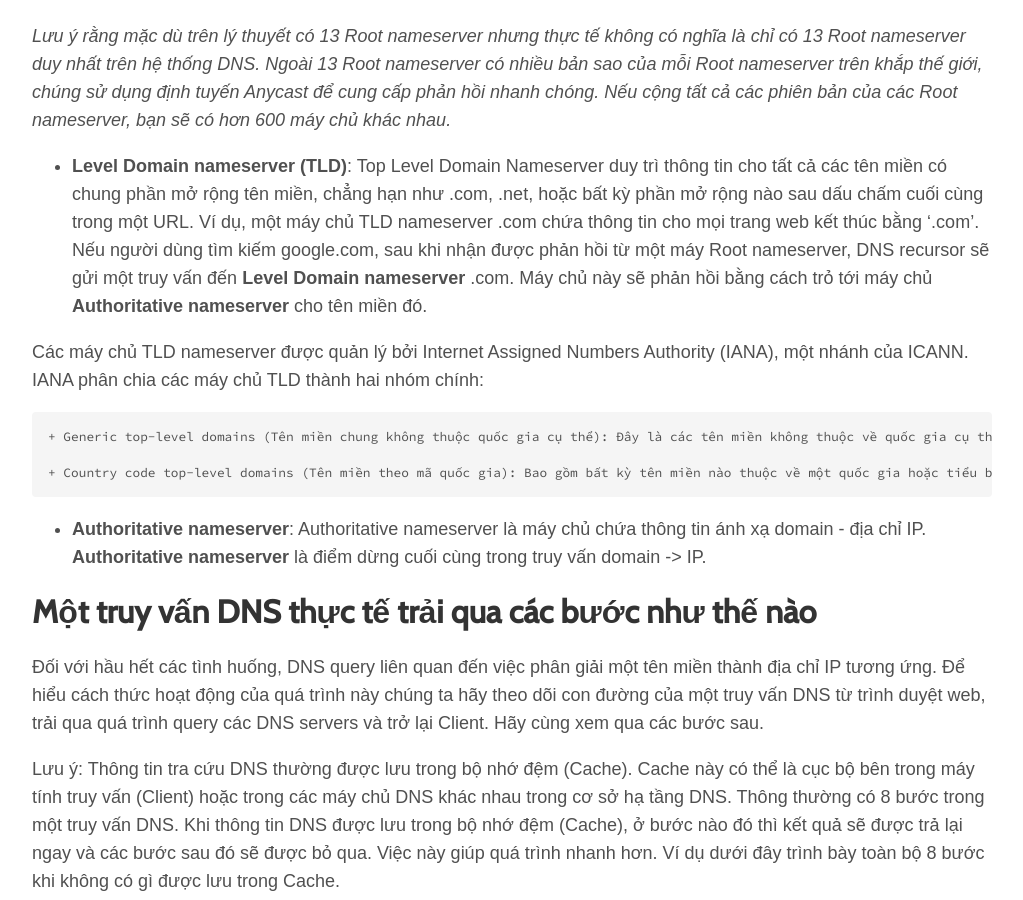
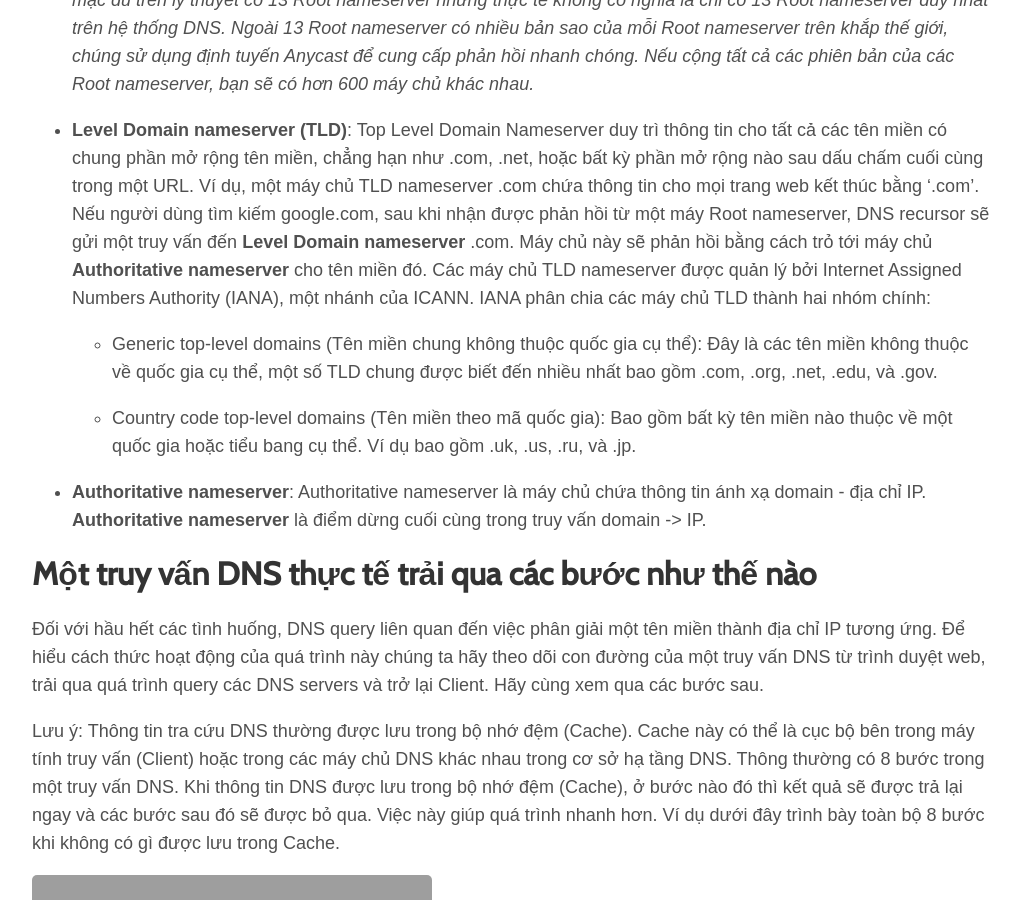
Before and after one commit to vietcf/vietchoi, a Jekyll site: the page built from _posts/2024-05-30-he-thong-dns-hoat-dong-the-nao.md, in a window 1280 px wide and 900 px high, scrolled down 1828 px. Shown: the whole window, without its empty margins (128-1151 px from the left). Built offline with Jekyll 4.4.1, drawn with Linux system fonts in a browser that asks for light colours; some web fonts are replaced.

Commit message:
update dns

```diff
--- a/_posts/2024-05-30-he-thong-dns-hoat-dong-the-nao.md
+++ b/_posts/2024-05-30-he-thong-dns-hoat-dong-the-nao.md
@@ -15,21 +15,17 @@ Ta vẫn hiểu "sơ sơ" máy chủ DNS giúp ta phân giải một tên miền
 ![DNS recursor]({{site.url}}/assets/img/2024/05/30/recursive-resolver.png)
 
 -  **DNS recursor (Hoặc Recursive resolvers)**: Recurive tiếng việt là "Đệ quy". Đúng như cái tên nó **DNS recursor** là điểm dừng đầu tiên trong một truy vấn DNS. **DNS recursor** hoạt động như một trung gian giữa máy khách (Client) và các loại máy chủ DNS khác: Bao gồm gửi yêu cầu tới **Root nameserver** để lấy thông tin địa chỉ của **TLD (Top-Level Domain)** tương ứng với domain truy vấn. Hay **DNS recursor** thực hiện gửi yêu tới máy chủ **TLD (Top-Level Domain)** để lấy thông tin địa chỉ máy chủ **Authoritative nameserver**. **DNS recursor**  cũng thực hiện gửi yêu cầu tới **Authoritative nameserver** để lấy thông tin địa chỉ IP được yêu cầu. Cuối cùng **DNS recursor** tổng hợp các thông tin hoàn thiện gửi phản hồi tới Client.
-
 *Thực tế hầu hết người dùng Internet sử dụng **DNS recursor** do nhà cung cấp dịch vụ Internet (ISP) cung cấp, dĩ nhiên ta cũng có những lựa chọn khác: Ví dụ như 1.1.1.1 của Cloudflare, hoặc 8.8.8.8 của GG.*
 
 - **Root nameserver**: Trên thế giới có 13 máy chủ **Root nameserver**. Thực tế là ngay khi cài đặt địa chỉ của 13 Root nameserver này được fix luôn trong cấu hình của các DNS server. Một máy chủ **Root nameserver** sẽ nhận các truy vấn của các **DNS recursor** và phản hồi lại cho **DNS recursor** địa chỉ của **TLD (Top-Level Domain)** tương ứng dựa trên phần mở rộng của tên miền đó (.com, .net, .org, v.v.). Các máy chủ **Root nameserver** được giám sát bởi một tổ chức phi lợi nhuận gọi là Internet Corporation for Assigned Names and Numbers (ICANN).
-
 *Lưu ý rằng mặc dù trên lý thuyết có 13 Root nameserver nhưng thực tế không có nghĩa là chỉ có 13 Root nameserver duy nhất trên hệ thống DNS. Ngoài 13 Root nameserver  có nhiều bản sao của mỗi Root nameserver trên khắp thế giới, chúng sử dụng định tuyến Anycast để cung cấp phản hồi nhanh chóng. Nếu cộng tất cả các phiên bản của các Root nameserver, bạn sẽ có hơn 600 máy chủ khác nhau.*
 
 
-- **Level Domain nameserver (TLD)**: Top Level Domain Nameserver duy trì thông tin cho tất cả các tên miền có chung phần mở rộng tên miền, chẳng hạn như .com, .net, hoặc bất kỳ phần mở rộng nào sau dấu chấm cuối cùng trong một URL. Ví dụ, một máy chủ TLD nameserver .com chứa thông tin cho mọi trang web kết thúc bằng ‘.com’. Nếu người dùng tìm kiếm google.com, sau khi nhận được phản hồi từ một máy Root nameserver, DNS recursor sẽ gửi một truy vấn đến **Level Domain nameserver** .com. Máy chủ này sẽ phản hồi bằng cách trỏ tới máy chủ **Authoritative nameserver** cho tên miền đó.
+- **Level Domain nameserver (TLD)**: Top Level Domain Nameserver duy trì thông tin cho tất cả các tên miền có chung phần mở rộng tên miền, chẳng hạn như .com, .net, hoặc bất kỳ phần mở rộng nào sau dấu chấm cuối cùng trong một URL. Ví dụ, một máy chủ TLD nameserver .com chứa thông tin cho mọi trang web kết thúc bằng ‘.com’. Nếu người dùng tìm kiếm google.com, sau khi nhận được phản hồi từ một máy Root nameserver, DNS recursor sẽ gửi một truy vấn đến **Level Domain nameserver** .com. Máy chủ này sẽ phản hồi bằng cách trỏ tới máy chủ **Authoritative nameserver** cho tên miền đó. Các máy chủ TLD nameserver được quản lý bởi Internet Assigned Numbers Authority (IANA), một nhánh của ICANN. IANA phân chia các máy chủ TLD thành hai nhóm chính:
 
-Các máy chủ TLD nameserver được quản lý bởi Internet Assigned Numbers Authority (IANA), một nhánh của ICANN. IANA phân chia các máy chủ TLD thành hai nhóm chính:
+  + Generic top-level domains (Tên miền chung không thuộc quốc gia cụ thể): Đây là các tên miền không thuộc về quốc gia cụ thể, một số TLD chung được biết đến nhiều nhất bao gồm .com, .org, .net, .edu, và .gov.
 
-    + Generic top-level domains (Tên miền chung không thuộc quốc gia cụ thể): Đây là các tên miền không thuộc về quốc gia cụ thể, một số TLD chung được biết đến nhiều nhất bao gồm .com, .org, .net, .edu, và .gov.
-
-    + Country code top-level domains (Tên miền theo mã quốc gia): Bao gồm bất kỳ tên miền nào thuộc về một quốc gia hoặc tiểu bang cụ thể. Ví dụ bao gồm .uk, .us, .ru, và .jp.
+  + Country code top-level domains (Tên miền theo mã quốc gia): Bao gồm bất kỳ tên miền nào thuộc về một quốc gia hoặc tiểu bang cụ thể. Ví dụ bao gồm .uk, .us, .ru, và .jp.
 
 - **Authoritative nameserver**: Authoritative nameserver là máy chủ chứa thông tin ánh xạ domain - địa chỉ IP.  **Authoritative nameserver** là điểm dừng cuối cùng trong truy vấn domain -> IP.
 
```
